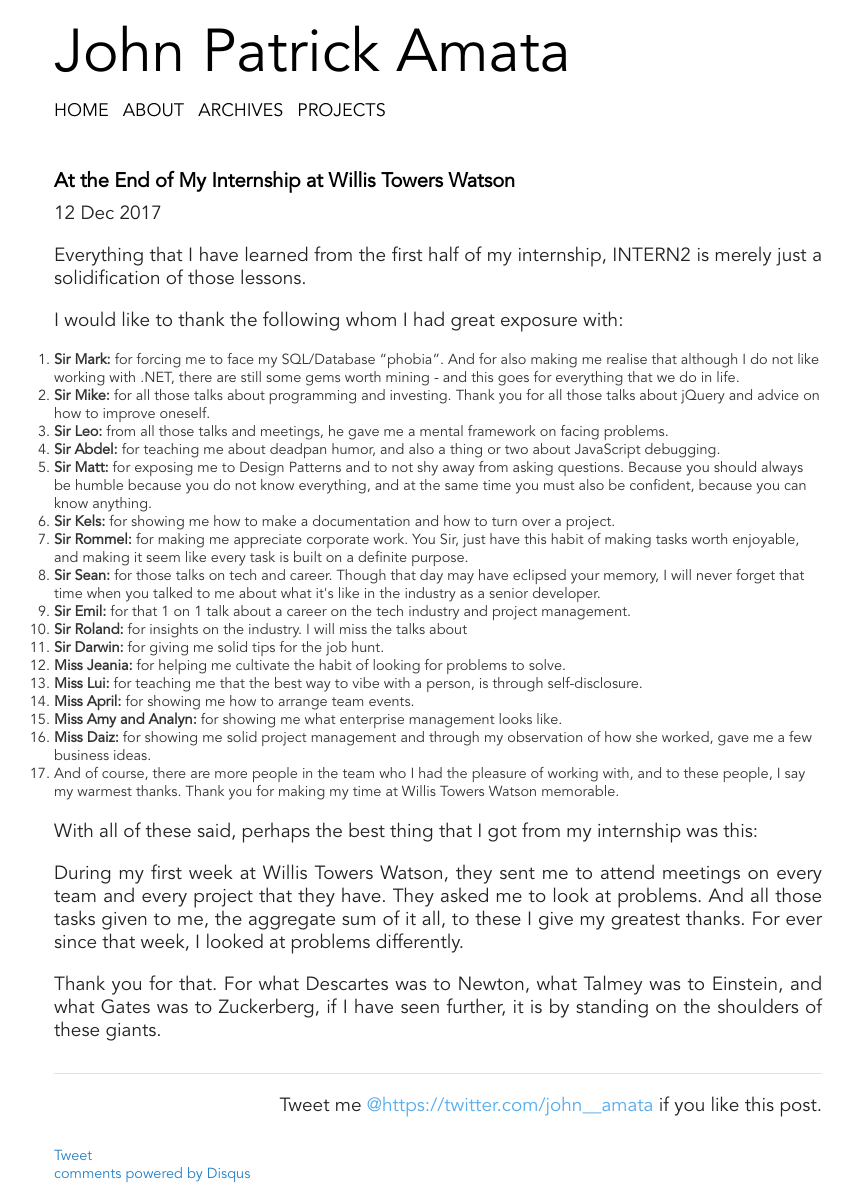
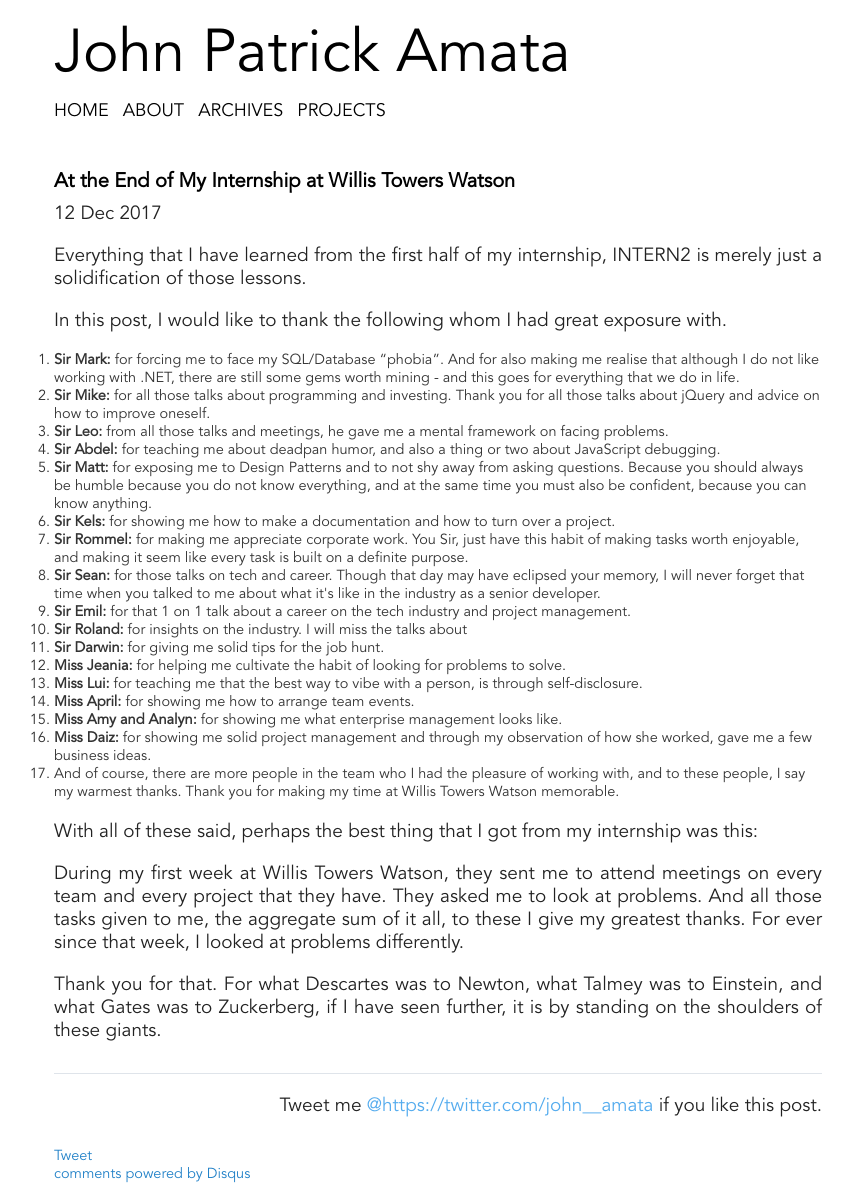
Before and after one commit to jpamata/jpamata.github.io, a Jekyll site: the page built from _posts/2017-12-12-my-internship-willis-towers-watson.md, in a window 1280 px wide. Shown: the whole page, without its empty margins (202-1056 px from the left). Built offline with Jekyll 4.4.1, drawn with Linux system fonts in a browser that asks for light colours; comment, search, counter and statistics services are not loaded.

Commit message:
Update 2017-12-12-my-internship-willis-towers-watson.md

```diff
--- a/_posts/2017-12-12-my-internship-willis-towers-watson.md
+++ b/_posts/2017-12-12-my-internship-willis-towers-watson.md
@@ -8,7 +8,8 @@
 ---
 
 <p align="justify">Everything that I have learned from the first half of my internship, INTERN2 is merely just a solidification of those lessons. </p>
-<p align="justify">I would like to thank the following whom I had great exposure with:</p>
+<p align="justify">In this post, I would like to thank the following whom I had great exposure with.</p>
+<!-- more -->
 <ol>
   <li><strong>Sir Mark:</strong> for forcing me to face my SQL/Database “phobia”. And for also making me realise that although I do not like working with .NET, there are still some gems worth mining - and this goes for everything that we do in life.</li>
   <li><strong>Sir Mike:</strong> for all those talks about programming and investing. Thank you for all those talks about jQuery and advice on how to improve oneself.</li>
```
